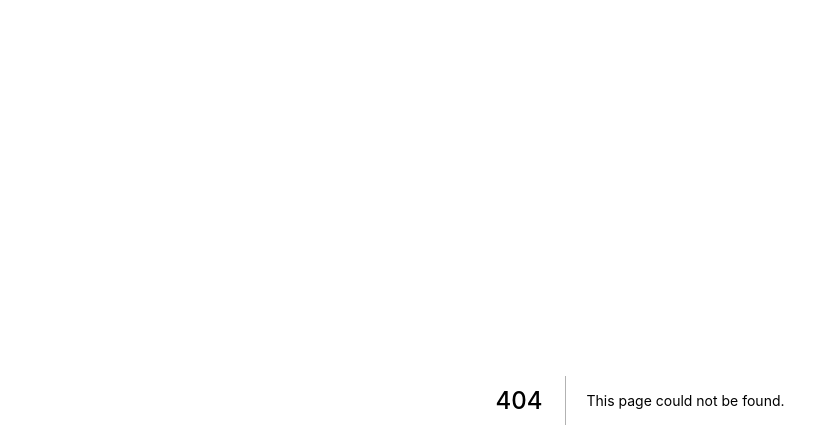
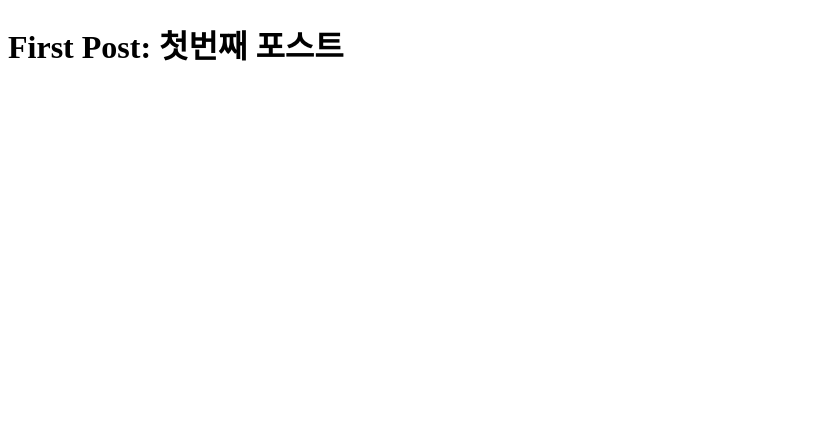
Before and after one commit to irisdew/learn-nextjs, a Next.js app: page /posts/first-post in a window 1280 px wide. Before the commit this address had no page. Shown: the top 448 px of the page, without its empty margins (0-839 px from the left). Built offline with nearby package versions, Linux system fonts and the light colour scheme.

Commit message:
:sparkles: ADD: first-post

```diff
--- /dev/null
+++ b/pages/posts/first-post.js
@@ -0,0 +1,3 @@
+export default function FirstPost() {
+    return <h1>First Post: 첫번째 포스트</h1>
+  }
```
